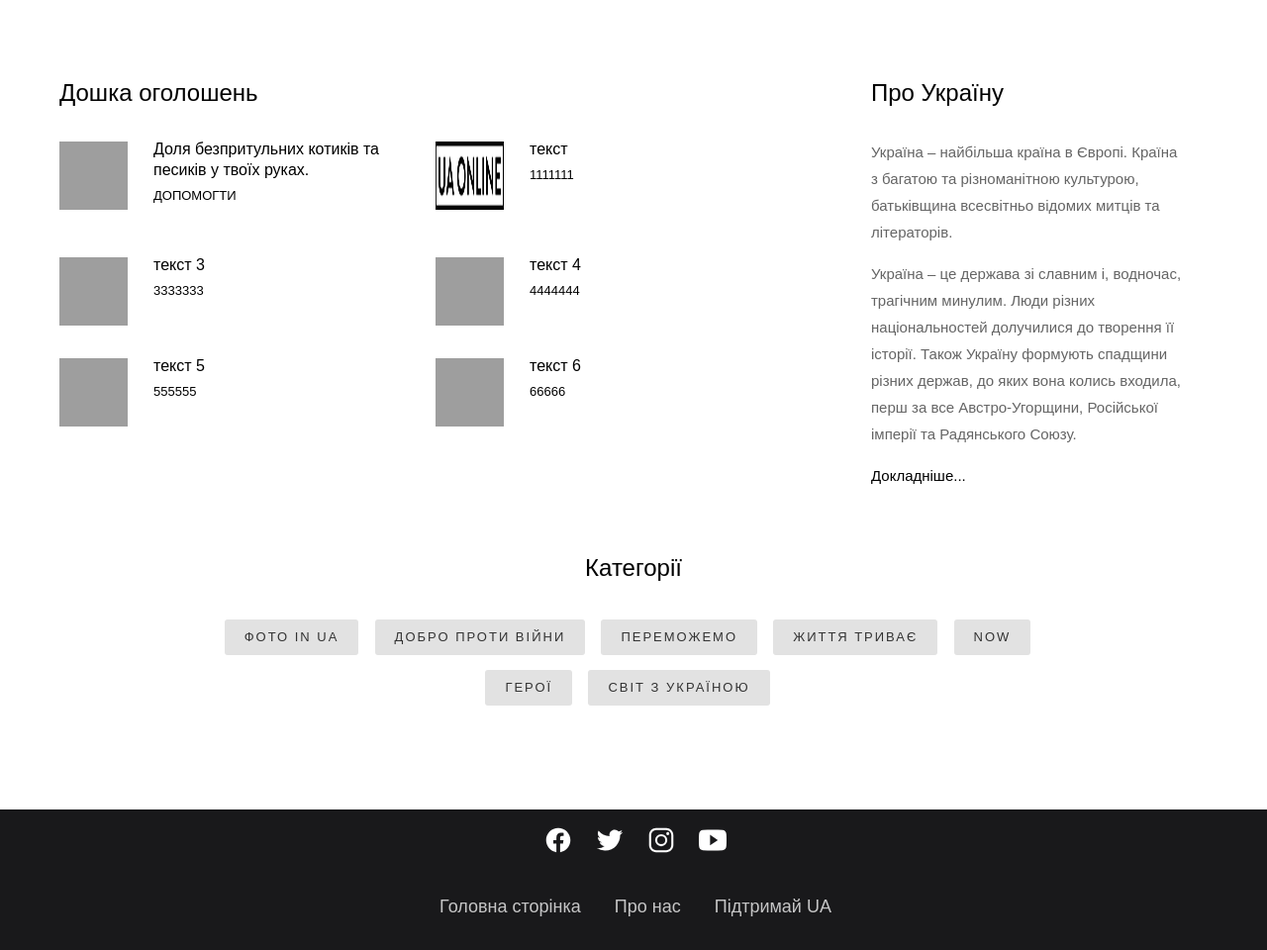
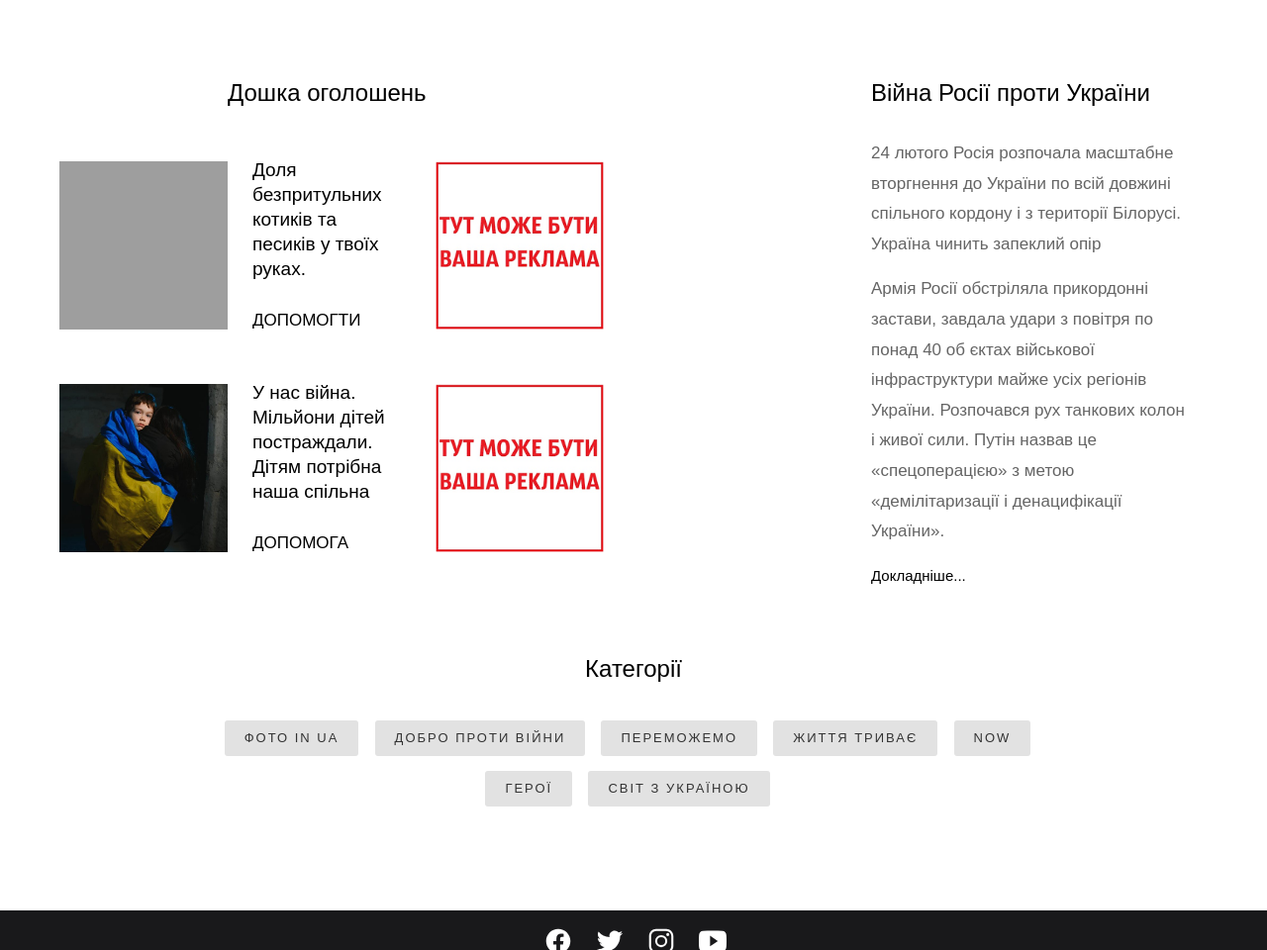
Before and after one commit to Alyona2323/website, a Django app: page /ua_online/search/ in a window 1280 px wide. Shown: the part 1078-2038 px from the top of the page at 99% size. Run offline with Django 4.2, Linux system fonts and the light colour scheme; data comes from the database, SQL or seed files in the repository; both versions use the stored data as it was after the commit; some libraries are stand-ins or nearby versions; grey boxes are pictures that could not be loaded.

Commit message:
redaction 2

```diff
--- a/blog/models.py
+++ b/blog/models.py
@@ -15,7 +15,7 @@ class Category(models.Model):
 
 
 class Post(models.Model):
-    title = models.CharField(max_length=30, verbose_name=_("Назва"))
+    title = models.CharField(max_length=32, verbose_name=_("Назва"))
     content = models.TextField(verbose_name=_("Опис"))
     published_date = models.DateTimeField(auto_created=True, verbose_name=_("Дата опублікування"))
     category = models.ForeignKey(Category, on_delete=models.CASCADE, verbose_name=_("Категорія"))
--- a/templates/blog/result_search.html
+++ b/templates/blog/result_search.html
@@ -27,16 +27,16 @@
                 <a class="logo" href="{% url "index" %}"><img src={% static "logo_ua.PNG" %} alt="UA_online"></a>
             </div>
             <ul class="header__social">
-                <li><a href="#">
+                <li><a href="https://ru-ru.facebook.com/tsn.ua/">
                     <ion-icon name="logo-facebook"></ion-icon>
                 </a></li>
-                <li><a href="#">
+                <li><a href="https://twitter.com/tsnua?ref_src=twsrc%5Egoogle%7Ctwcamp%5Eserp%7Ctwgr%5Eauthor">
                     <ion-icon name="logo-twitter"></ion-icon>
                 </a></li>
-                <li><a href="#">
+                <li><a href="https://www.instagram.com/tsnua/">
                     <ion-icon name="logo-instagram"></ion-icon>
                 </a></li>
-                <li><a href="#">
+                <li><a href="https://www.youtube.com/watch?v=WY8sDvZdWEA&ab_channel=%D0%A2%D0%A1%D0%9D">
                     <ion-icon name="logo-youtube"></ion-icon>
                 </a></li>
             </ul>
@@ -119,10 +119,11 @@
                 <article class="masonry__brick entry format-standard" data-aos="fade-up">
                     <div class="entry__thumb">
                         <a href="{% url "post" post.pk %}" class="entry__thumb-link">
-                            <img src="{{ post.img.url }}" alt="">
+                            <img src="{{ post.img.url }}" style="width: 330px; height: 280px; object-fit: cover;"
+                                 alt="">
                         </a>
                     </div>
-                    <div class="entry__text">
+                    <div class="entry__text" style=" height: 380px; object-fit: cover;">
                         <div class="entry__header">
                             <div class="entry__date">
                                 <img src={% static "clock.png" %} height= 5%; width=5%;
@@ -140,87 +141,73 @@
                             <span class="entry__meta-links">
                                  <img src={% static "profile.png" %} height= 6%; width=6%;
                                       title="{% trans "Автор" %}">
-                               <a href="{% url "index" %}">{{ post.user }}</a>
+                                <a href="{% url "index" %}">{{ post.user }}</a>
                                 <br/>
                                   <img src={% static "category.png" %} height= 6%; width=6%;
-                                       title="{% trans "Категорія" %}">  <a
+                                       title="{% trans "Категорія" %}"><a
                                     href="{% url "category" post.category.id %}">{{ post.category }}</a>
                             </span>
                         </div>
                     </div>
                 </article>
             {% endfor %}
+        </div>
+    </div>
 </section>
 <section class="s-extra">
     <div class="row top">
         <div class="col-eight md-six tab-full popular">
-            <h3>{% trans 'Дошка оголошень' %}</h3>
-            <div class="block-1-2 block-m-full popular__posts">
+            <h3 style="margin-left: 170px;">{% trans 'Дошка оголошень' %}</h3>
+            <div class="block-1-2 block-m-full popular__posts" style="margin-top: 50px;">
                 <article class="col-block popular__post">
                     <a href="#0" class="popular__thumb">
-                        <img src="images/thumbs/small/wheel-150.jpg" alt="">
+                        <img src={% static "dogs.jpg" %} alt="" style="height: 170px; width: 170px;">
                     </a>
-                    <h5>{% trans "Доля безпритульних котиків та песиків у твоїх руках." %}</h5>
+                    <h5 style="height: 120px; width: 150px; margin-bottom: 30px; margin-left: 100px; font-size: 19px;">{% trans "Доля безпритульних котиків та песиків у твоїх руках." %}</h5>
                     <section class="popular__meta">
-                        <span class="popular__author"> <a
+                        <span class="popular__author"
+                              style="height: 120px; width: 120px;  margin-left: 100px; font-size: 17px;"> <a
                                 href="https://happypaw.ua/ua/">{% trans "ДОПОМОГТИ " %}</a></span>
                     </section>
                 </article>
+                <article class="col-block popular__post" style="margin-bottom: 120px;">
+                    <a href="{% url "about" %}" class="popular__thumb">
+                        <img src={% static "images.png" %} alt="" style="height: 170px; width: 170px;">
+                    </a>
+                    {#                    <h5 style="height: 120px; width: 150px; margin-bottom: 30px; margin-left: 100px; font-size: 19px;"><a href="#0">{% trans "Тут може бути ваша реклама" %}</a></h5>#}
+                    {#                    <section class="popular__meta">#}
+                    {#                        <span class="popular__author" style="height: 120px; width: 120px;  margin-left: 100px; font-size: 17px;"> <a href="#0">{% trans "ЗАМОВИТИ" %}</a></span>#}
+                    {#                    </section>#}
+                </article>
                 <article class="col-block popular__post">
                     <a href="#0" class="popular__thumb">
-                        <img src={% static "logo_ua.PNG" %} alt="">
+                        <img src={% static "children.jpg" %} alt="Контакти" style="height: 170px; width: 170px;">
                     </a>
-                    <h5><a href="#0">текст</a></h5>
+                    <h5 style="height: 120px; width: 150px; margin-bottom: 30px; margin-left: 100px; font-size: 19px;">{% trans "У нас війна. Мільйони дітей постраждали. Дітям потрібна наша спільна" %}</h5>
                     <section class="popular__meta">
-                        <span class="popular__author"> <a href="#0"> 1111111</a></span>
+                        <span class="popular__author"
+                              style="height: 120px; width: 120px;  margin-left: 100px; font-size: 17px;"><a
+                                href="https://voices.org.ua/">{% trans "ДОПОМОГА" %}</a></span>
                     </section>
                 </article>
                 <article class="col-block popular__post">
-                    <a href="#0" class="popular__thumb">
-                        <img src="images/thumbs/small/cookies-150.jpg" alt="">
+                    <a href="{% url "about" %}" class="popular__thumb">
+                        <img src={% static "images.png" %} alt="Контакти" style="height: 170px; width: 170px;">
                     </a>
-                    <h5>текст 3</h5>
-                    <section class="popular__meta">
-                        <span class="popular__author"><a href="#0"> 3333333</a></span>
-                    </section>
-                </article>
-                <article class="col-block popular__post">
-                    <a href="#0" class="popular__thumb">
-                        <img src="images/thumbs/small/beetle-150.jpg" alt="">
-                    </a>
-                    <h5>текст 4</h5>
-                    <section class="popular__meta">
-                        <span class="popular__author"><a href="#0"> 4444444</a></span>
-                    </section>
-                </article>
-                <article class="col-block popular__post">
-                    <a href="#0" class="popular__thumb">
-                        <img src="images/thumbs/small/tulips-150.jpg" alt="">
-                    </a>
-                    <h5>текст 5</h5>
-                    <section class="popular__meta">
-                        <span class="popular__author"><a href="#0"> 555555</a></span>
-                    </section>
-                </article>
-                <article class="col-block popular__post">
-                    <a href="#0" class="popular__thumb">
-                        <img src="images/thumbs/small/salad-150.jpg" alt="">
-                    </a>
-                    <h5>текст 6</h5>
-                    <section class="popular__meta">
-                        <span class="popular__author"><a href="#0"> 66666</a></span>
-
-                    </section>
+                    {#                    <h5 style="height: 120px; width: 150px; margin-bottom: 30px; margin-left: 100px; font-size: 19px;">{% trans "Тут може бути ваша реклама" %}</h5>#}
+                    {#                    <section class="popular__meta">#}
+                    {#                        <span class="popular__author" style="height: 120px; width: 120px;  margin-left: 100px;"><a href="#0">{% trans "ЗАМОВИТИ" %}</a></span>#}
+                    {#                    </section>#}
                 </article>
             </div>
         </div>
         <div class="col-four md-six tab-full about">
-            <h3>{% trans 'Про Україну' %}</h3>
-            <p>
-                {% trans 'Україна – найбільша країна в Європі. Країна з багатою та різноманітною культурою, батьківщина всесвітньо відомих митців та літераторів.' %}
+            <h3>{% trans 'Війна Росії проти України' %}</h3>
+            <p style="font-size: 17px;">
+                {% trans '24 лютого Росія розпочала масштабне вторгнення до України по всій довжині спільного кордону і з території Білорусі. Україна чинить запеклий опір' %}
             </p>
-            <p>
-                {% trans 'Україна – це держава зі славним і, водночас, трагічним минулим. Люди різних національностей долучилися до творення її історії. Також Україну формують спадщини різних держав, до яких вона колись входила, перш за все Австро-Угорщини, Російської імперії та Радянського Союзу.' %}
+            <p style="font-size: 17px;">
+                {% trans 'Армія Росії обстріляла прикордонні застави, завдала удари з повітря по понад 40 об єктах військової інфраструктури майже усіх регіонів України. Розпочався рух танкових колон і живої сили. Путін назвав це «спецоперацією» з метою «демілітаризації і денацифікації України».' %}
             </p>
             <p><a href="https://studyinukraine.gov.ua/chomu-ukraina/pro-ukrainu/"
                   title="">{% trans "Докладніше..." %}</a></p>
@@ -241,18 +228,18 @@
 <div class="akeconsa-udaneles">
     <a href="#" title={% trans "Вверх" %}><span class="fas fa-angle-up"></span></a>
 </div>
-<footer style="padding-top: 0; padding-bottom: 0;   ">
+<footer style="padding-top: 0; padding-bottom: 0;">
     <ul class="social">
-        <li><a href="#">
+        <li><a href="https://ru-ru.facebook.com/tsn.ua/">
             <ion-icon name="logo-facebook"></ion-icon>
         </a></li>
-        <li><a href="#">
+        <li><a href="https://twitter.com/tsnua?ref_src=twsrc%5Egoogle%7Ctwcamp%5Eserp%7Ctwgr%5Eauthor">
             <ion-icon name="logo-twitter"></ion-icon>
         </a></li>
-        <li><a href="#">
+        <li><a href="https://www.instagram.com/tsnua/">
             <ion-icon name="logo-instagram"></ion-icon>
         </a></li>
-        <li><a href="#">
+        <li><a href="https://www.youtube.com/watch?v=WY8sDvZdWEA&ab_channel=%D0%A2%D0%A1%D0%9D">
             <ion-icon name="logo-youtube"></ion-icon>
         </a></li>
     </ul>
@@ -267,3 +254,26 @@
 </footer>
 </body>
 </html>
+
+<style>
+
+    i.right, i.left {
+        border: solid black;
+        border-width: 0 4px 4px 0;
+        display: inline-block;
+        padding: 7px;
+        margin-right: 18px;
+        margin-left: 18px;
+    }
+
+    .right {
+        transform: rotate(-45deg);
+        -webkit-transform: rotate(-45deg);
+    }
+
+    .left {
+        transform: rotate(135deg);
+        -webkit-transform: rotate(135deg);
+    }
+
+</style>
--- a/templates/gallery/index.html
+++ b/templates/gallery/index.html
@@ -8,10 +8,10 @@
     {% for img in photos %}
         <div class="container">
             <div class="card-columns" style="float: left;  width: 240px; height: 240px; display: inline-block;">
-                <a class="card card-reveal" href="{{ img.image.url }}">
+                <a class="card card-reveal">
                     <img class="card-img-top" src="{{ img.image.url }}" title="{{ img.description }}"/>
                     <div class="card-body">
-                        <div class="card-title">{{ img.description }} </div>
+                        <div class="card-title">{{ img.description }}</div>
                     </div>
                 </a>
             </div>
```
Also changed, not shown: templates/base.html (+8 -8 lines), templates/blog/category.html (+70 -60 lines), templates/blog/index.html (+37 -31 lines), templates/blog/post.html (+12 -5 lines), db.sqlite3, static/1.jpg (added), static/category.png (added), static/chat-g3d0a937c1_1280.png (added), static/children.jpg (added), static/clock.png (added), static/images.png (added), static/prapor.jpg (added), static/profile.png (added), static/tryzub.jpg (added), 2 more files.
